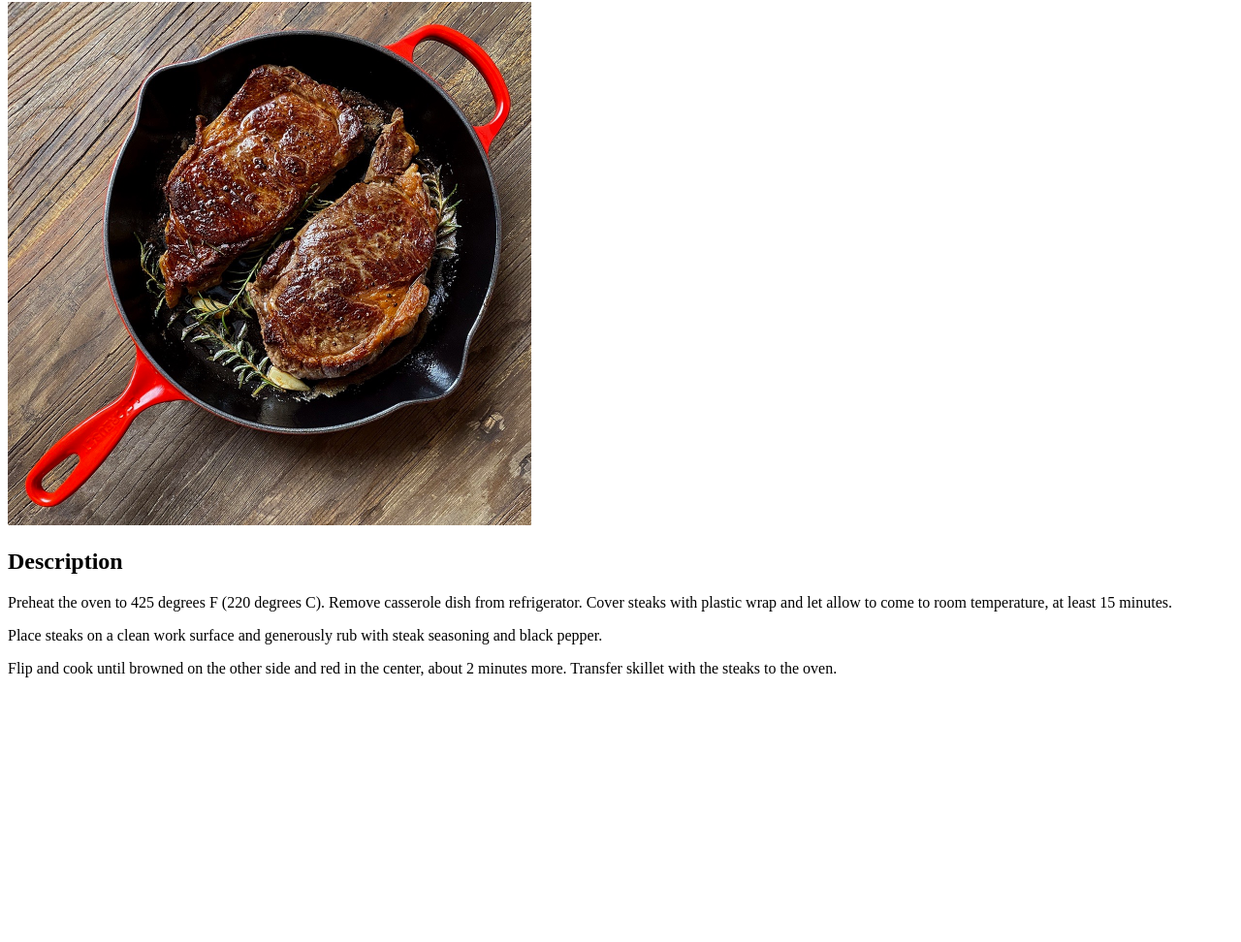
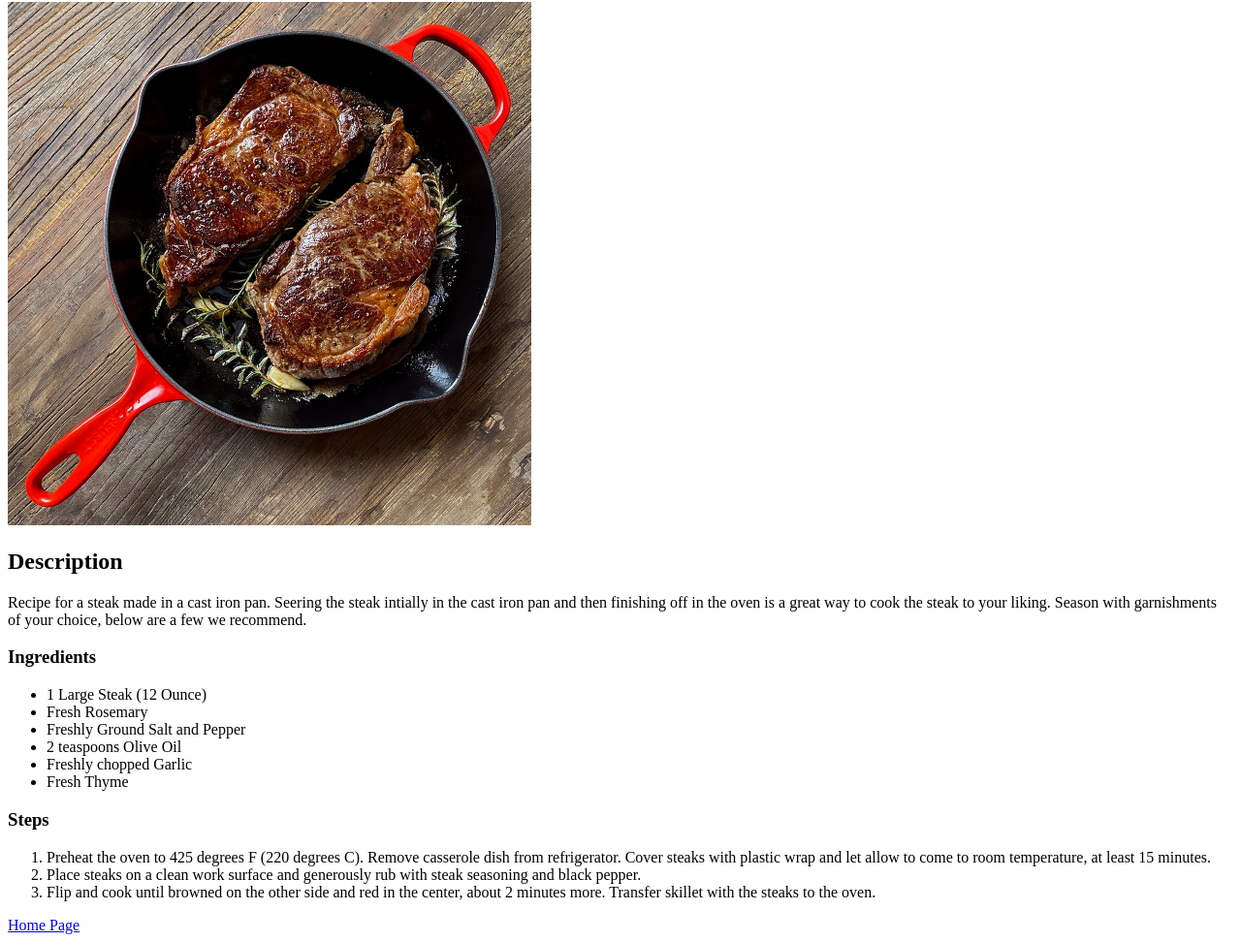
Before and after one commit to JDPowers5/odin-recipes, a plain HTML site: page recipes/castironsteak.html in a window 1280 px wide. Shown: the part 78-1050 px from the top of the page at 97% size. Before the commit the page ends 800 px from the top, so only its background shows below. Drawn offline with Linux system fonts and the light colour scheme.

```diff
--- a/recipes/castironsteak.html
+++ b/recipes/castironsteak.html
@@ -10,14 +10,31 @@
     <img src="../images/cast_iron_steak.jpg" alt="juicy steak in a cast iron pan with
     rosemary and garlic" width="540" height="540">
     <h2>Description</h2>
-    <p>Preheat the oven to 425 degrees F (220 degrees C). Remove casserole dish from
-        refrigerator. Cover steaks with plastic wrap and let allow to come to room
-        temperature, at least 15 minutes.</p>
-    <p>Place steaks on a clean work surface and generously rub with steak seasoning
-         and black pepper.</p>
-    <p>Flip and cook until browned on the other side and red in the center, about 2
-        minutes more. Transfer skillet with the steaks to the oven.</p>
+    <p>Recipe for a steak made in a cast iron pan. Seering the steak intially in the cast
+        iron pan and then finishing off in the oven is a great way to cook the steak to
+        your liking. Season with garnishments of your choice, below are a few we
+        recommend.</p>
+    <h3>Ingredients</h3>
+    <ul>
+        <li>1 Large Steak (12 Ounce)</li>
+        <li>Fresh Rosemary</li>
+        <li>Freshly Ground Salt and Pepper</li>
+        <li>2 teaspoons Olive Oil</li>
+        <li>Freshly chopped Garlic</li>
+        <li>Fresh Thyme</li>
+    </ul>
 
+    <h3>Steps</h3>
+    <ol>
+        <li>Preheat the oven to 425 degrees F (220 degrees C). Remove casserole dish from
+         refrigerator. Cover steaks with plastic wrap and let allow to come to room
+         temperature, at least 15 minutes.</li>
+        <li>Place steaks on a clean work surface and generously rub with steak seasoning
+         and black pepper.</li>
+        <li>Flip and cook until browned on the other side and red in the center, about 2
+         minutes more. Transfer skillet with the steaks to the oven.</li>
+    </ol>
 
+<a href="../index.html">Home Page</a>
 </body>
 </html>
```
Also changed, not shown: index.html (+5 -2 lines), recipes/scrambledeggs.html (added, +51 -0 lines), images/veggie_scrambled_eggs.jpg (added).
